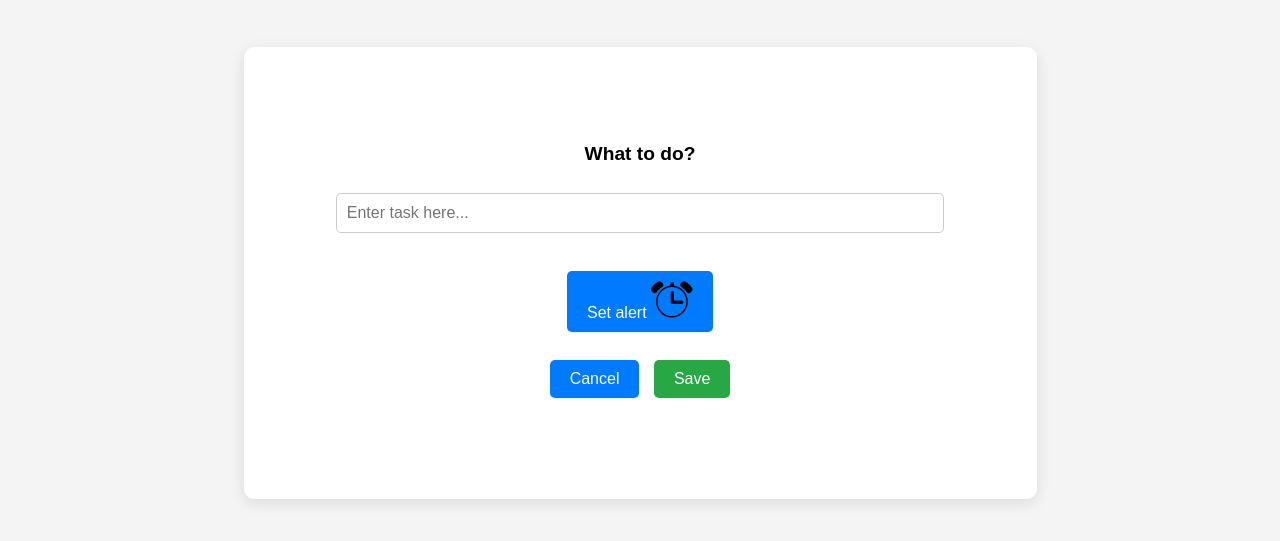
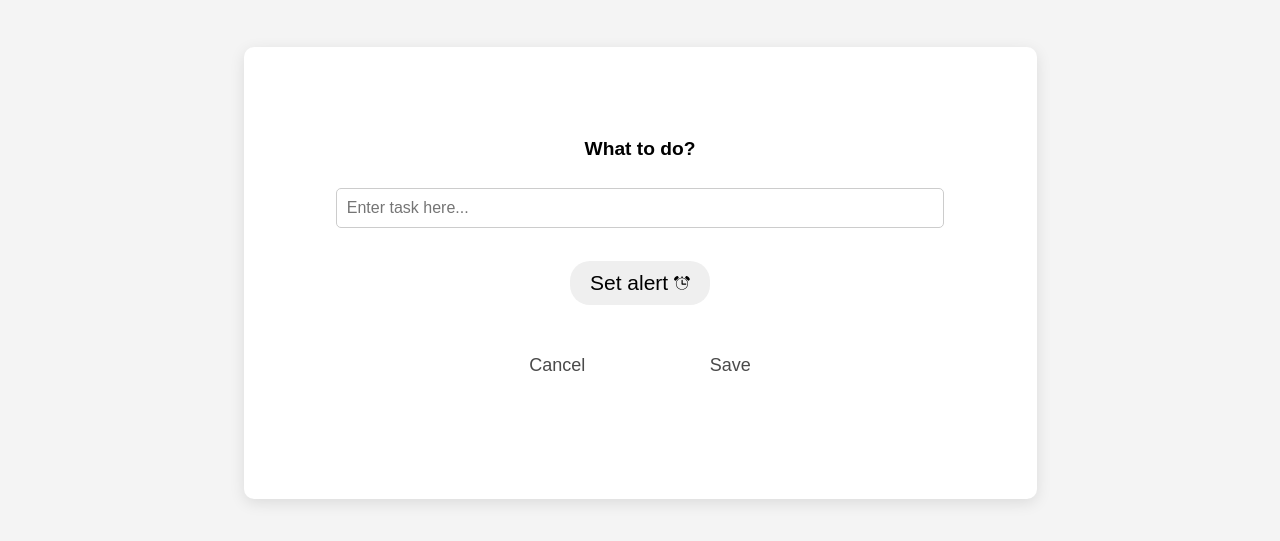
Before and after one commit to rdejito/To-do-List, a plain HTML site: page index.html in a window 1280 px wide. Both pictures are taken after a click on the picture 1125 px from the left and 41 px from the top of the page. Shown: the part 143-684 px from the top of the page. Drawn offline with Linux system fonts and the light colour scheme.

Commit message:
Modified CSS and Add button functionality

```diff
--- a/assets/css/style.css
+++ b/assets/css/style.css
@@ -75,30 +75,39 @@ h1 span img {
     font-size: 1rem;
 }
 
-#addTask button {
+#alarmBtn{
+    border-radius: 20px;
+    border: none;
     padding: 10px 20px;
-    margin: 5px;
-    border: none;
-    border-radius: 5px;
+    font-size: 21px;
     cursor: pointer;
-    font-size: 1rem;
-    background-color: #007bff;
-    color: white;
 }
 
-#addTask button:hover {
-    background-color: #0056b3;
+#alarmBtn span img{
+    width: 16px;
+    margin: 0;
 }
 
-#addTask button:last-child {
-    background-color: #28a745; /* Green for save */
+.button-group{
+    padding: 25px 0;
 }
 
-#addTask button:last-child:hover {
-    background-color: #218838;
+.confirmBtns{
+    padding: 7px 10px;
+    margin: 0px 50px;
+    background: none;
+    border: none;
+    font-size: large;
+    text-align: inherit;
+    cursor: pointer;
+    color: hsl(0, 0%, 29%);
+    transition: color 0.3s;
 }
 
+.confirmBtns:hover{
+    color: hsl(0, 0%, 0%);
+}
 /* Utility class to hide the form */
-.hidden {
+#addTask.hidden {
     display: none;
 }
--- a/assets/js/index.js
+++ b/assets/js/index.js
@@ -1,9 +1,13 @@
 // Function to toggle the Add Task form visibility
 function toggleAddTask() {
     const addTaskDiv = document.getElementById('addTask');
-    addTaskDiv.classList.toggle('hidden');
+
+    if (getComputedStyle(addTaskDiv).display === "none") {
+        addTaskDiv.style.display = "flex";
+    } else {
+        addTaskDiv.style.display = "none";
+    }
 }
-
 // Function to save the task (Placeholder logic)
 function saveBtn() {
     const taskInput = document.getElementById('taskInput');
--- a/index.html
+++ b/index.html
@@ -26,19 +26,19 @@
                 <label for="taskInput">What to do?</label><br>
                 <input type="text" name="task" id="taskInput" placeholder="Enter task here..."><br>
 
-                <button onclick="setAlarm()">
+                <button onclick="setAlarm()" id="alarmBtn">
                     Set alert
                     <span><img src="assets/icons/clock-icon.svg" alt="Clock icon"></span>
                 </button><br>
 
                 <div class="button-group">
-                    <button onclick="toggleAddTask()">Cancel</button>
-                    <button onclick="saveBtn()">Save</button>
+                    <button onclick="toggleAddTask()" class="confirmBtns">Cancel</button>
+                    <button onclick="saveBtn()" class="confirmBtns">Save</button>
                 </div>
             </div>
         </div>
     </main>
     <!-- Link to your JS file here -->
-    <script src="assets/js/index.js"></script>
+    <script src="assets/js/index.js" defer></script>
 </body>
 </html>
```
